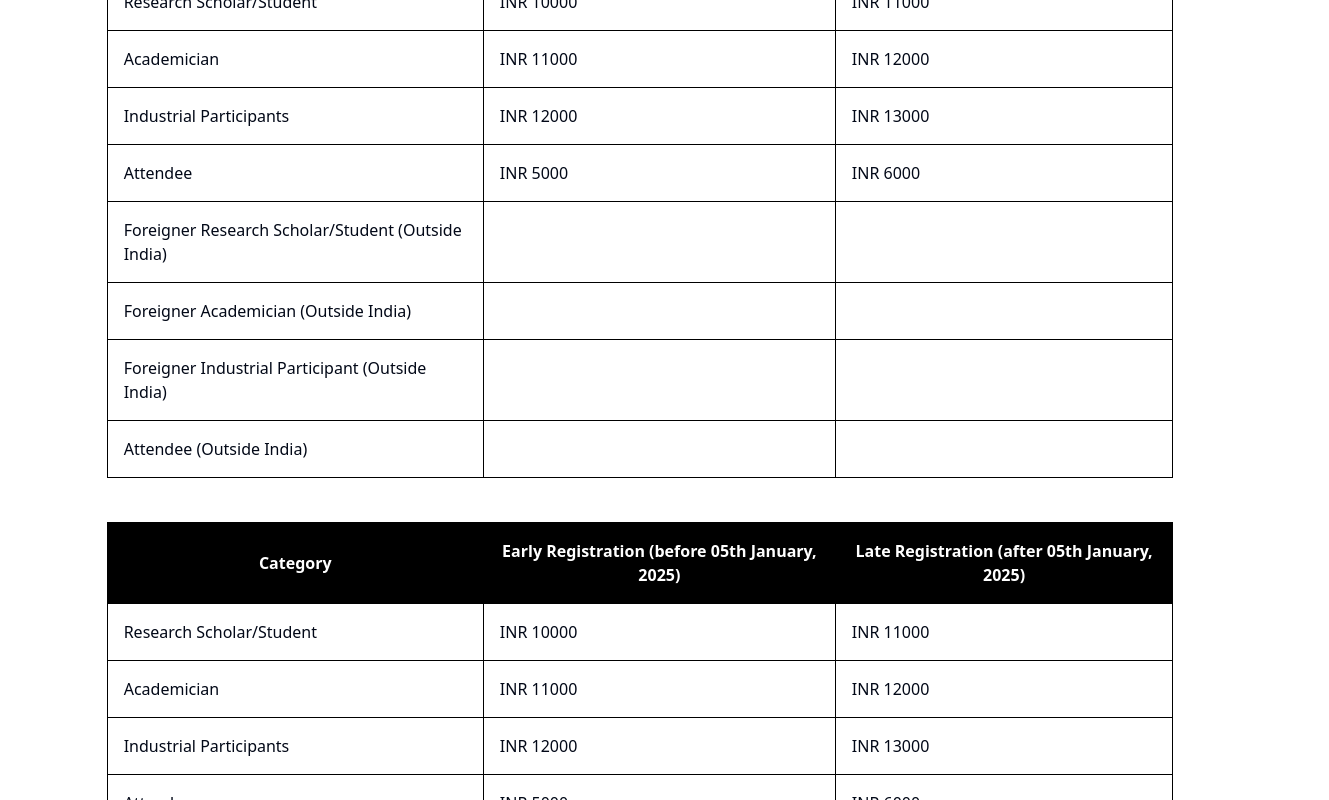
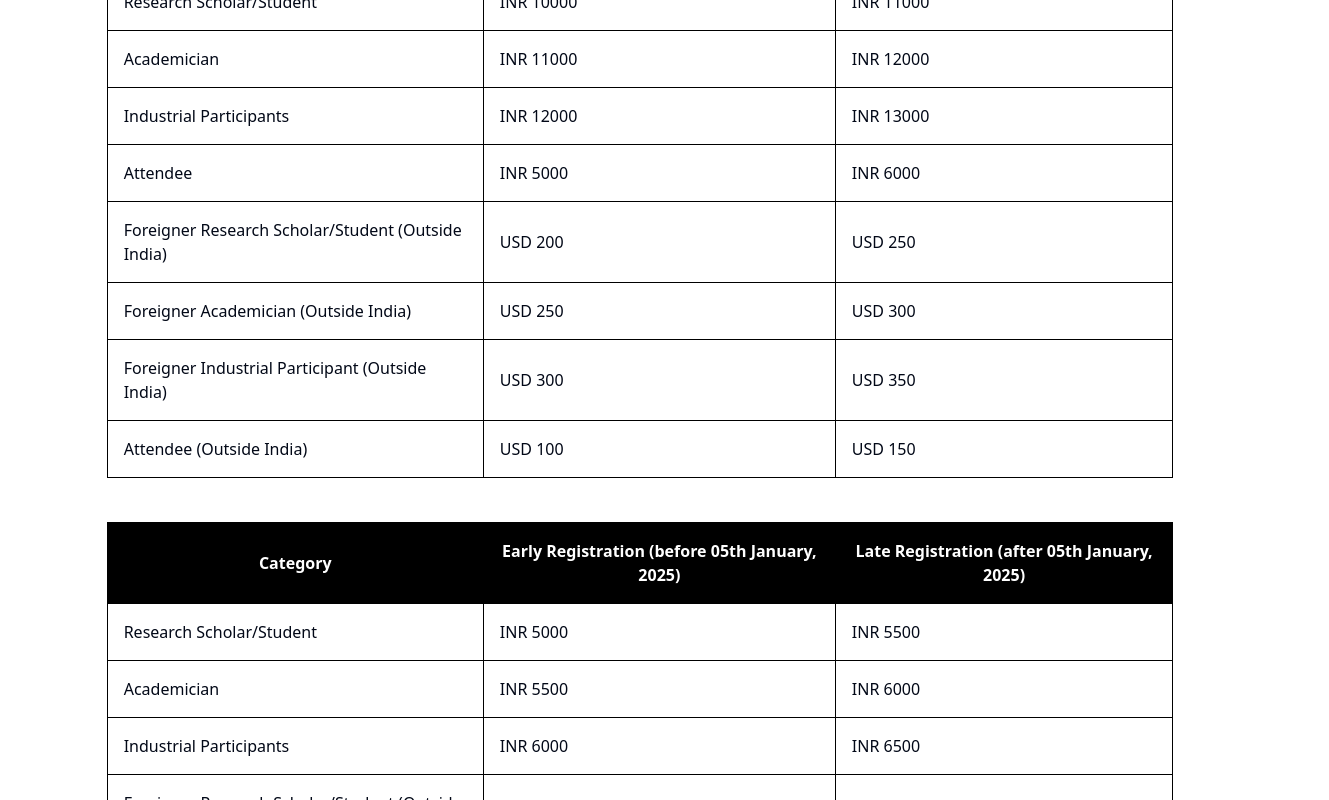
Before and after one commit to universal-innovators/ICDPN, a React (Vite) app: page /Registration in a window 1280 px wide. Shown: the part 2000-2800 px from the top of the page, 1329 px wide, since content can reach past the window. Built offline with nearby package versions, Linux system fonts and the light colour scheme.

Commit message:
navbar edit

```diff
--- a/src/App.css
+++ b/src/App.css
@@ -17,7 +17,7 @@
 }
 
 body{
-  overflow-x: hidden;
+  overflow-x: scroll;
 }
 .mySwiper {
   width: 80%;
@@ -656,7 +656,7 @@ tr:hover{
 
 
 }
-@media screen and (max-width:500px) {
+@media screen and (max-width:640px) {
   .mySwiper{
     height: 27rem;
     width: 90%;
@@ -669,4 +669,25 @@ tr:hover{
   .impdatesmarquee{
     height: 40rem;
   }
+  .discount{
+    animation-play-state: paused;
+    flex-wrap: wrap;
+
+    font-size:smaller;
+    margin: auto;
+  }
+  .downloads{
+    width: 90%;
+
+  }
+  .clicks{
+    width: 90%}
+  .table1{
+    width: 40%;
+  }
+  .gallery{
+    left: 2rem;
+  }
+
+
 }
--- a/src/Pages/ICICC2021.jsx
+++ b/src/Pages/ICICC2021.jsx
@@ -13,7 +13,7 @@ const ICICC2021 = () => {
     <div>
     <h1 className='ml-[10rem] underline font-bold text-blue-950 text-4xl'>ICICC 2021</h1>
     <div className='w-10/12 h-[1px]  mt-11 bg-gray-300'></div>
-    <div className='relative flex justify-around ml-10 gap-x-[10rem]'>
+    <div className='relative flex flex-wrap sm:flex-nowrap justify-around ml-10 gap-x-[10rem]'>
     <div className=' mt-10 flex-col '>
     <p>Fourth version of International Conference in innovative Computing and Communication (ICICC-2021) was organized at Shaheed Sukhdev College of Business Studies in association with National institute of Technology Patna and University of Valladolid, Spain on 20-21 February 2021 at New Delhi, India. ICICC-2021 received 900 papers from approximately 3600 authors and a total of 210 papers were accepted with an acceptance ratio of 23%. All accepted papers were published in Springer’s Advances in Intelligent Systems and Computing, an scopus indexed series. A total of 590 participants attended the conference including authors, keynotes, delegates, academicians, and industry experts. ICICC-2021 received papers from 28 countries. Due to unexpected COVID-19, ICICC-2021 was organized in virtual mode.</p>
     <h1 className=' text-blue-950 text-3xl mt-11'>LINK OF PROCEEDINGS OF ICICC 2021</h1><br/>
@@ -33,7 +33,7 @@ const ICICC2021 = () => {
         </tr></tbody>
 
     </table>
-    <h1 className=' absolute bottom-0 left-[18rem] font-bold text-blue-950 text-4xl '>IMAGE GALLERY</h1><br/>
+    <h1 className=' absolute gallery bottom-0 sm:left-[18rem] font-bold text-blue-950 text-4xl '>IMAGE GALLERY</h1><br/>
 
 
 
@@ -65,7 +65,7 @@ const ICICC2021 = () => {
         loop={true}
         pagination={true}
         modules={[EffectCoverflow,Autoplay, Pagination,Navigation]}
-        className="mySwiper ml-[5rem] mt-3 width-[10rem]"
+        className="mySwiper sm:ml-[5rem]  mt-3 sm:width-[10rem]"
       >
 
 
--- a/src/Pages/Registration.jsx
+++ b/src/Pages/Registration.jsx
@@ -18,7 +18,7 @@ Once Your paper is accepted, the registration process begins. you have to comple
     <div className='w-10/12 m-auto flex-col content-center border-black border-[1px] '>
     <div className='text-center font-bold text-lg mt-5'>Pay via Bank Transfer</div>
 
-      <table className='m-auto w-10/12 mt-5'>
+      <table className='table1 m-auto sm:w-10/12 mt-5'>
         <tr>
           <td>ACCOUNT NAME</td>
           <td>ui-educon</td>
@@ -76,7 +76,7 @@ Once Your paper is accepted, the registration process begins. you have to comple
 
 
     </div>
-      <table className='m-auto w-10/12 mt-11'>
+      <table className='table1 m-auto sm:w-10/12 mt-11'>
         <thead>
 
           <th>Category</th>
@@ -107,27 +107,27 @@ Once Your paper is accepted, the registration process begins. you have to comple
         </tr>
         <tr>
         <td>Foreigner Research Scholar/Student (Outside India)</td>
-        <td></td>
-        <td></td>
+        <td>USD 200</td>
+        <td>USD 250</td>
         </tr>
         <tr>
         <td>Foreigner Academician (Outside India)</td>
-        <td></td>
-        <td></td>
+        <td>USD 250</td>
+        <td>USD 300</td>
         </tr>
         <tr>
         <td>Foreigner Industrial Participant (Outside India)</td>
-        <td></td>
-        <td></td>
+        <td>USD 300</td>
+        <td>USD 350</td>
         </tr>
         <tr>
         <td>Attendee (Outside India)</td>
-        <td></td>
-        <td></td>
+        <td>USD 100</td>
+        <td>USD 150</td>
         </tr>
         </tbody>
       </table>
-      <table className='m-auto w-10/12 mt-11'>
+      <table className=' table1 m-auto sm:w-10/12 mt-11'>
         <thead>
 
           <th>Category</th>
@@ -138,33 +138,33 @@ Once Your paper is accepted, the registration process begins. you have to comple
         <tbody>
         <tr>
         <td>Research Scholar/Student</td>
-        <td>INR 10000</td>
-        <td>INR 11000</td>
+        <td>INR 5000</td>
+        <td>INR 5500</td>
         </tr>
         <tr>
         <td>Academician</td>
-        <td>INR 11000</td>
-        <td>INR 12000</td>
+        <td>INR 5500</td>
+        <td>INR 6000</td>
         </tr>
         <tr>
         <td>Industrial Participants</td>
-        <td>INR 12000</td>
-        <td>INR 13000</td>
-        </tr>
-        <tr>
-        <td>Attendee</td>
-        <td>INR 5000</td>
         <td>INR 6000</td>
+        <td>INR 6500</td>
         </tr>
         <tr>
         <td>Foreigner Research Scholar/Student (Outside India)</td>
-        <td></td>
-        <td></td>
+        <td>USD 120</td>
+        <td>USD 150</td>
         </tr>
         <tr>
         <td>Foreigner Academician (Outside India)</td>
-        <td></td>
-        <td></td>
+        <td>USD 150</td>
+        <td>USD 200</td>
+        </tr>
+        <tr>
+        <td>Foreigner Industrial Participant (Outside India)</td>
+        <td>USD 200</td>
+        <td>USD 250</td>
         </tr>
 
         </tbody>
--- a/src/components/AutoScroller.jsx
+++ b/src/components/AutoScroller.jsx
@@ -6,7 +6,7 @@ const AutoScroller = () => {
     //
     <div className="flex-col justify-between items-center max-w-[418px] m-auto mt-8 mb-9 h-[40rem] ">
       <div
-        className={`w-[418px] text-center bg-slate-900 downloads text-white h-8 font-bold text-xl p-12 `}
+        className={`sm:w-[418px] text-center bg-slate-900 downloads text-white h-8 font-bold text-xl p-12 `}
       >
         Downloads
       </div>
@@ -15,6 +15,7 @@ const AutoScroller = () => {
           direction="up"
           speed={50}
           pauseOnHover="true"
+          className="marquee"
           style={{ textAlign: "center", width: "27rem", height: "30rem" }}
         >
           <div className="flex-col items-center h-[20rem] ">
--- a/src/components/Notices.jsx
+++ b/src/components/Notices.jsx
@@ -3,7 +3,7 @@ const Notices = () => {
   return (
     <div className="flex-col justify-between items-center max-w-[418px] m-auto mt-8 mb-9 h-[40rem] ">
       <div
-        className={`w-[418px] text-center bg-slate-900 downloads text-white h-8 font-bold text-xl p-12 `}
+        className={`sm:w-[418px] text-center bg-slate-900 downloads text-white h-8 font-bold text-xl p-12 `}
       >
         Notices
       </div>
```
Also changed, not shown: src/components/Nav.jsx (+18 -7 lines).
